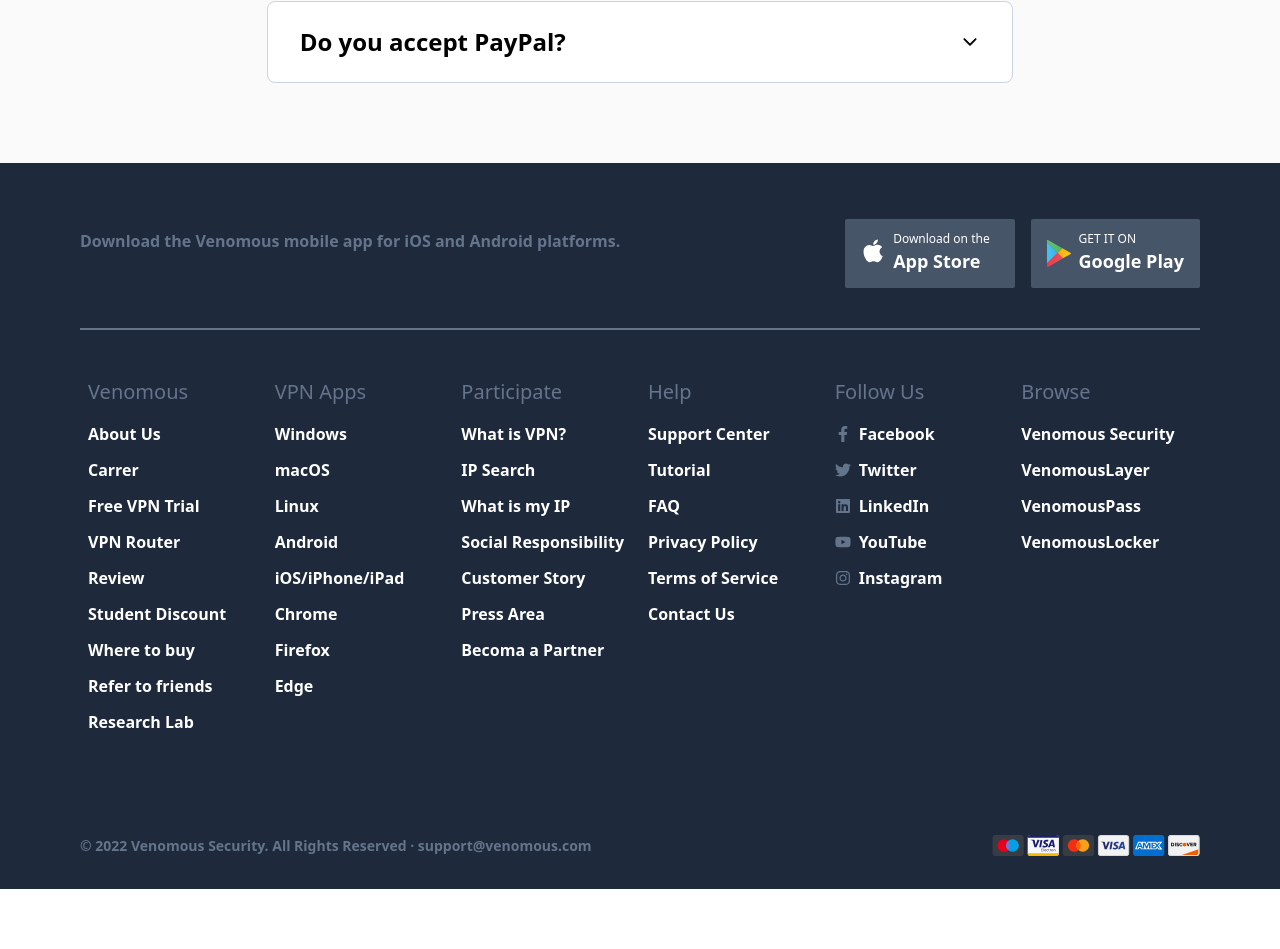
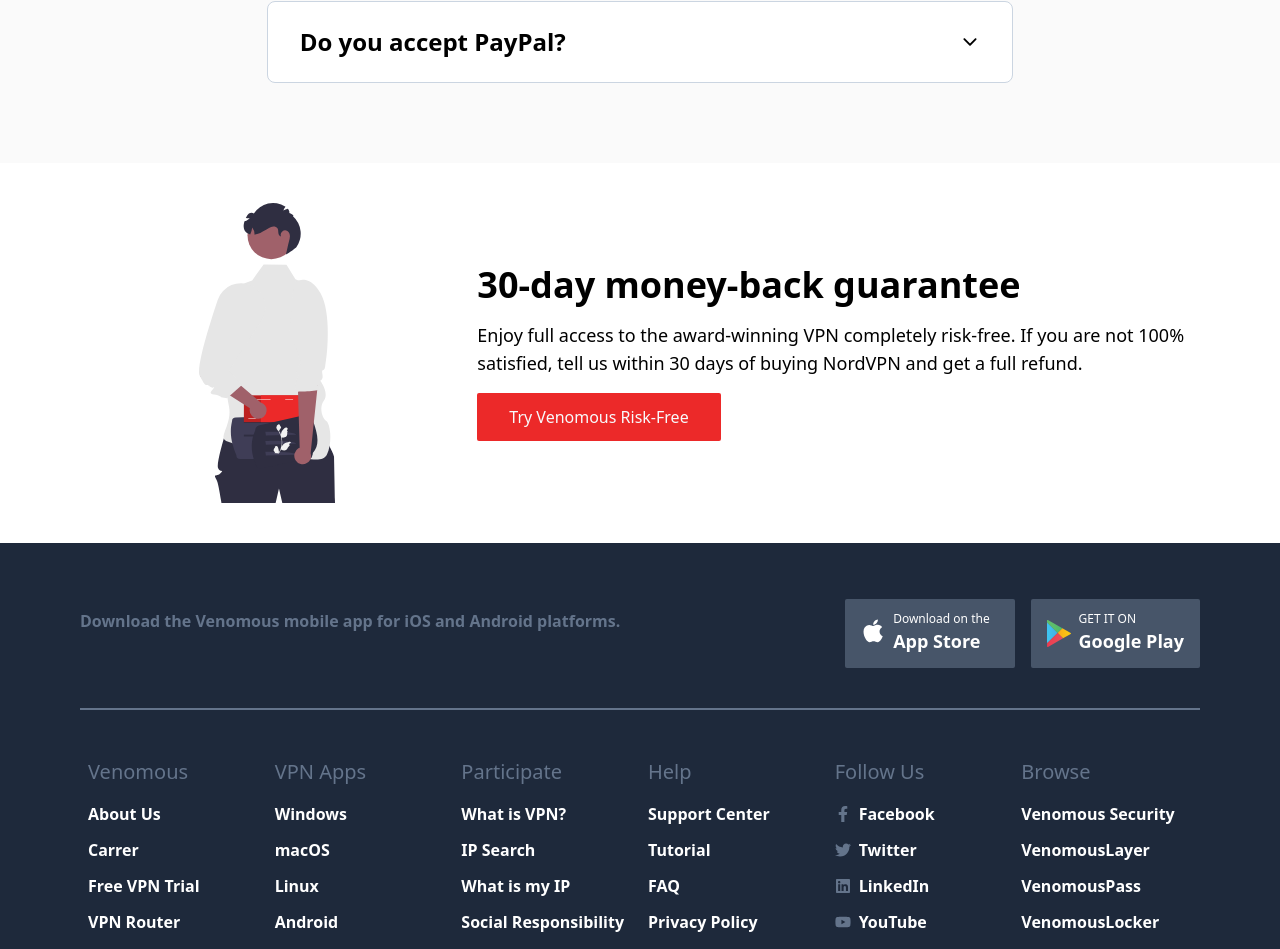
Before and after one commit to rivldy/venomous, a React (Vite) app: page /pricing in a window 1280 px wide. Shown: the part 3379-4328 px from the top of the page. Before the commit the page ends 4268 px from the top, so only its background shows below. Built offline with nearby package versions, Linux system fonts and the light colour scheme.

Commit message:
Add moneyback component to pricing page
- Adding wallet.svg
- Create MoneyBack component
- Adding MoneyBack component to Pricing page

```diff
--- /dev/null
+++ b/src/components/MoneyBack.jsx
@@ -0,0 +1,20 @@
+import WalletImg from '../wallet.svg'
+
+export default function MoneyBack() {
+    return (
+        <div className="w-full bg-white">
+            <div className="container py-10">
+                <div className="flex flex-col lg:flex-row lg:justify-center lg:items-center space-y-4 lg:space-y-0 lg:space-x-6">
+                    <div className="w-full lg:w-1/3 flex justify-center mt-6 lg:mt-0">
+                        <img src={WalletImg} alt="30 Days Money Back Guarantee" className="h-[250px] md:h-[280px] lg:h-[300px]" />
+                    </div>
+                    <div className="flex-1 flex flex-col space-y-4 order-first lg:order-last text-center lg:text-left">
+                        <h2 className="text-3xl lg:text-4xl font-bold">30-day money-back guarantee</h2>
+                        <p className="text-lg">Enjoy full access to the award-winning VPN completely risk-free. If you are not 100% satisfied, tell us within 30 days of buying NordVPN and get a full refund.</p>
+                        <button className="btn btn-jumbo btn-primary w-full md:w-fit md:mx-auto lg:mx-0">Try Venomous Risk-Free</button>
+                    </div>
+                </div>
+            </div>
+        </div>
+    )
+}
--- a/src/routes/Pricing.jsx
+++ b/src/routes/Pricing.jsx
@@ -5,6 +5,7 @@
 import Reason from '../components/Reason';
 import Trusted from '../components/Trusted';
 import { PricingFaq } from '../components/Faq';
+import MoneyBack from '../components/MoneyBack';
 
 export default function Pricing() {
     return (
@@ -18,6 +19,7 @@
                 <Reason />
                 <Trusted />
                 <PricingFaq />
+                <MoneyBack />
             </section>
         </>
     )
```
Also changed, not shown: src/wallet.svg (added).
